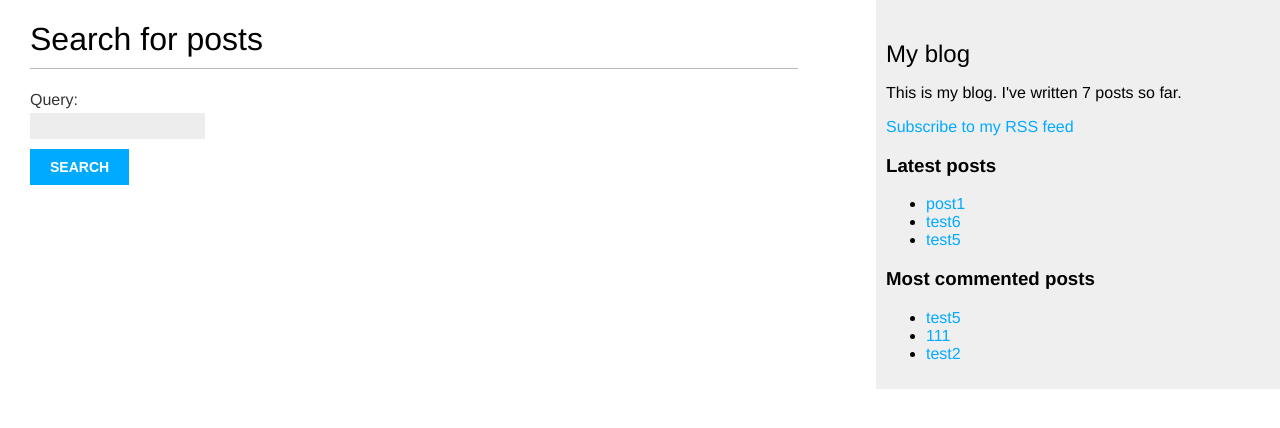
After one commit to Ridmovies/mysite_mele, a Django app: page /blog/search/ in a window 1280 px wide. The commit adds this page. Shown: the top 428 px of the page. Run offline with Django 4.2, Linux system fonts and the light colour scheme; data comes from the database, SQL or seed files in the repository.

Commit message:
- add search

```diff
--- a/blog/forms.py
+++ b/blog/forms.py
@@ -14,3 +14,7 @@ class CommentForm(forms.ModelForm):
     class Meta:
         model = Comment
         fields = ['name', 'email', 'body']
+
+
+class SearchForm(forms.Form):
+    query = forms.CharField()
--- a/blog/templates/base.html
+++ b/blog/templates/base.html
@@ -36,6 +36,7 @@
      <a href="{{ post.get_absolute_url }}">{{ post.title }}</a>
      </li>
      {% endfor %}
+     </ul>
 
  </div>
 </body>
--- /dev/null
+++ b/blog/templates/post/search.html
@@ -0,0 +1,30 @@
+{% extends "base.html" %}
+{% load blog_tags %}
+{% block title %}Search{% endblock %}
+{% block content %}
+ {% if query %}
+ <h1>Posts containing "{{ query }}"</h1>
+ <h3>
+ {% with results.count as total_results %}
+ Found {{ total_results }} result{{ total_results|pluralize }}
+ {% endwith %}
+ </h3>
+ {% for post in results %}
+ <h4>
+ <a href="{{ post.get_absolute_url }}">
+ {{ post.title }}
+ </a>
+ </h4>
+ {{ post.body|markdown|truncatewords_html:12 }}
+ {% empty %}
+ <p>There are no results for your query.</p>
+ {% endfor %}
+ <p><a href="{% url "blog:post_search" %}">Search again</a></p>
+ {% else %}
+ <h1>Search for posts</h1>
+ <form method="get">
+ {{ form.as_p }}
+ <input type="submit" value="Search">
+ </form>
+ {% endif %}
+{% endblock %}
--- a/blog/urls.py
+++ b/blog/urls.py
@@ -14,4 +14,5 @@ urlpatterns = [
     path('<int:post_id>/share/', views.post_share, name='post_share'),
     path('<int:post_id>/comment/', views.post_comment, name='post_comment'),
     path('feed/', LatestPostsFeed(), name='post_feed'),
+    path('search/', views.post_search, name='post_search'),
 ]
--- a/blog/views.py
+++ b/blog/views.py
@@ -1,3 +1,4 @@
+from django.contrib.postgres.search import SearchVector, SearchQuery, SearchRank
 from django.core.mail import send_mail
 from django.core.paginator import Paginator, EmptyPage, PageNotAnInteger
 from django.shortcuts import render, get_object_or_404
@@ -6,7 +7,7 @@ from django.views.generic import ListView
 from taggit.models import Tag
 from django.db.models import Count
 
-from .forms import EmailPostForm, CommentForm
+from .forms import EmailPostForm, CommentForm, SearchForm
 from .models import Post
 
 
@@ -134,3 +135,25 @@ def post_comment(request, post_id):
                            {'post': post,
                             'form': form,
                             'comment': comment})
+
+
+def post_search(request):
+    form = SearchForm()
+    query = None
+    results = []
+    if 'query' in request.GET:
+        form = SearchForm(request.GET)
+        if form.is_valid():
+            query = form.cleaned_data['query']
+            search_vector = SearchVector('title', weight='A') + \
+                            SearchVector('body', weight='B')
+            search_query = SearchQuery(query)
+            results = Post.published.annotate(
+                search=search_vector,
+                rank=SearchRank(search_vector, search_query)
+            ).filter(rank__gte=0.3).order_by('-rank')
+
+    return render(request, 'post/search.html',
+                          {'form': form,
+                           'query': query,
+                           'results': results})
```
Also changed, not shown: mysite/settings.py (+14 -3 lines).
